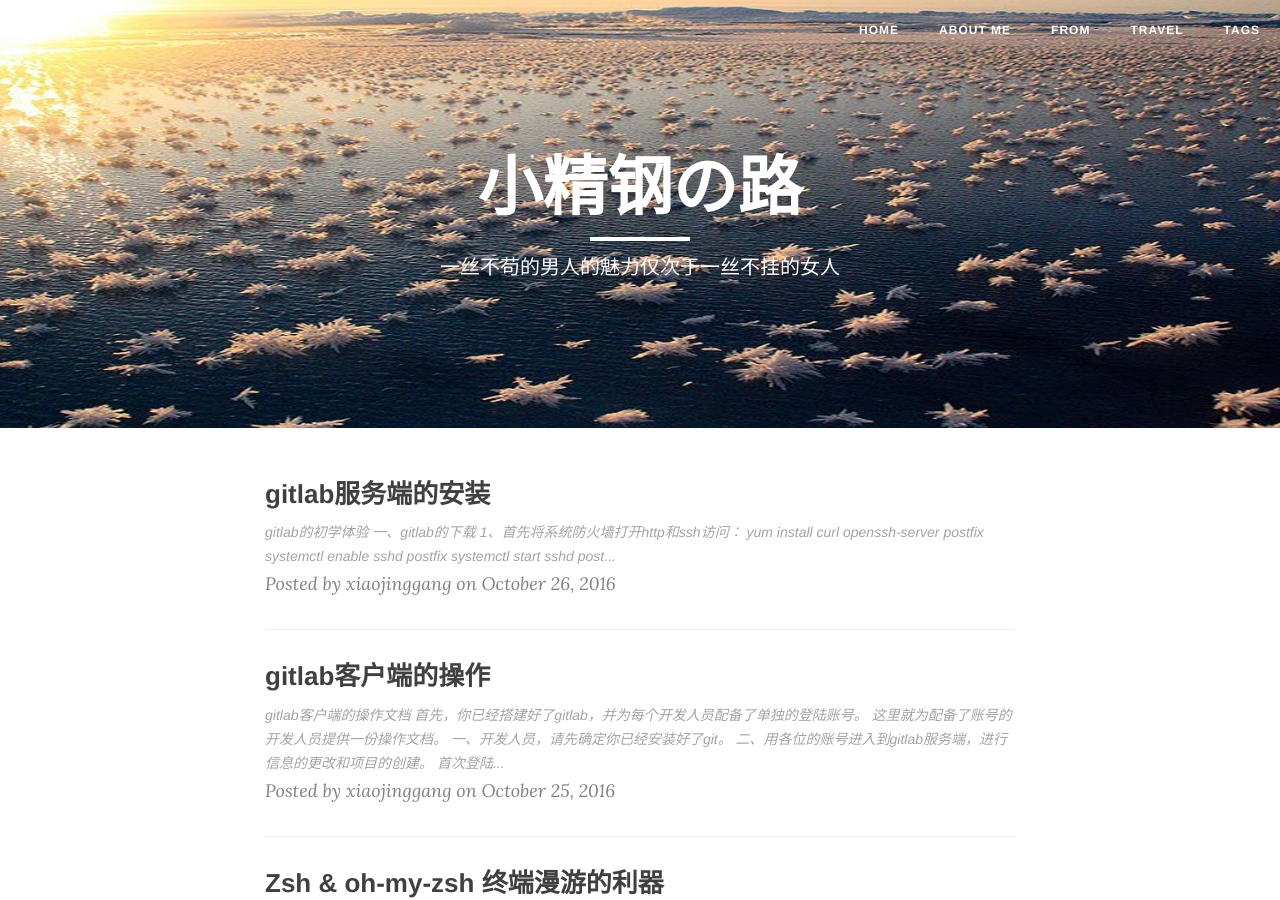
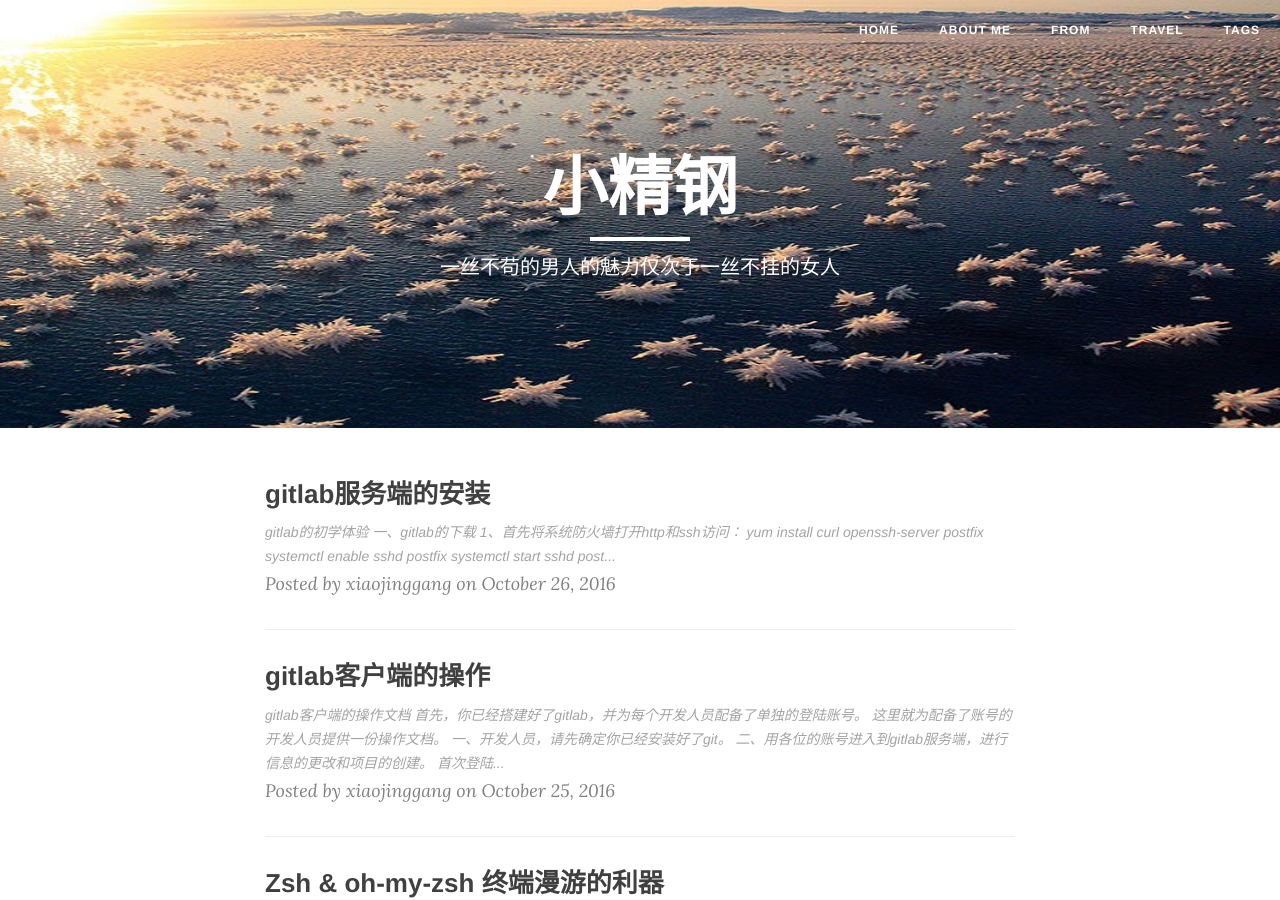
Before and after one commit to xiaojinggang/xiaojinggang, a Jekyll site: the page built from index.html, in a window 1280 px wide and 900 px high. Built offline with Jekyll 4.4.1, drawn with Linux system fonts in a browser that asks for light colours; nearby versions of some CDN libraries; the list of posts is cut into pages by our own code.

Commit message:
改名小精钢
将搏命改为晓京港

```diff
--- a/_config.yml
+++ b/_config.yml
@@ -1,5 +1,5 @@
 # Site settings
-title: 小精钢の路
+title: 小精钢
 header-img: "img/hehua.jpg"
 tagline: "极光"
 description: "一丝不苟的男人的魅力，仅次于一丝不挂的女人"
```
